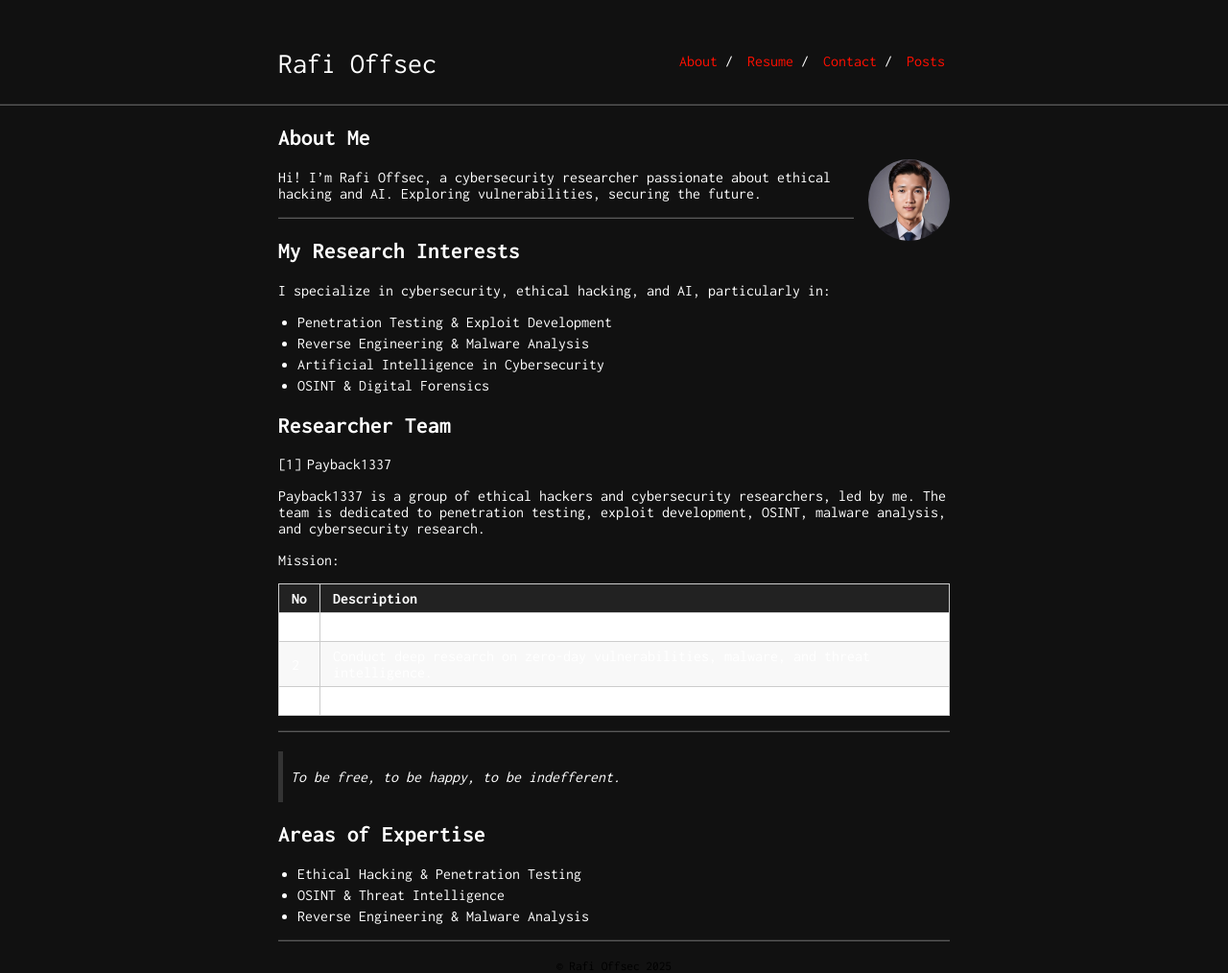
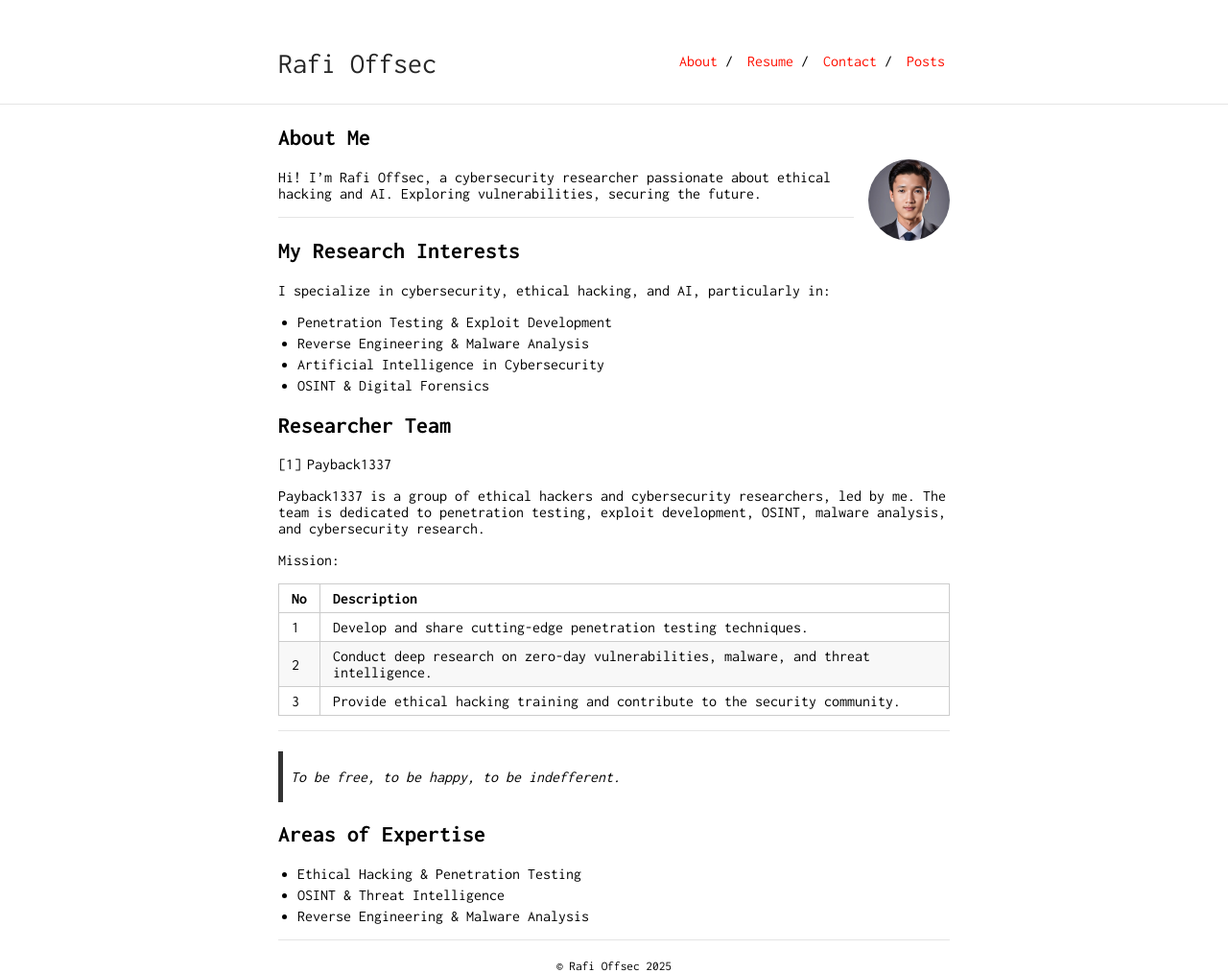
Before and after one commit to rafioffsec/rafioffsec.github.io, a Jekyll site: the page built from index.md, in a window 1280 px wide. Shown: the whole page at 96% size. Built offline with Jekyll 4.4.1, drawn with Linux system fonts in a browser that asks for light colours; our own code applies the rules of GitHub Pages for plain Markdown files.

Commit message:
Update _style.scss

```diff
--- a/_sass/_style.scss
+++ b/_sass/_style.scss
@@ -4,13 +4,15 @@
 
 Basic */
 
-html { height: 100%; margin: 0; padding: 0; } body { margin: 0; font-family: "Inconsolata"; height: 100%; background: #111; color: #ffffff; } a { text-decoration: none; color: $accent; } a:hover { text-decoration: underline; } hr { border: 0; height: 0; border-top: 1px solid rgba(255, 255, 255, 0.1); border-bottom: 1px solid rgba(255, 255, 255, 0.3); }
+
+html { height: 100%; margin: 0; padding: 0; } body { margin: 0; font-family: "Inconsolata"; height: 100%; } a { text-decoration: none; color: $accent; } a:hover { text-decoration: underline; } hr { border: 0; height: 0; border-top: 1px solid rgba(0, 0, 0, 0.1); border-bottom: 1px solid rgba(255, 255, 255, 0.3); }
 
 /*
 
 Navbar */
 
-#author-name { font-size: 30px; color: #ffffff; display: inline-block; } .navbar { padding: 50px 0 50px 0; } .navbar-ul { display: inline-block; margin: 0; padding: 5px 0 5px 0; margin-left: 20px; } .nav-list { list-style-type: none; margin: 0 5px 0 10px; } .alignable { display: inline-block; } .pull-left { @extend .alignable; float: left; } .pull-right { @extend .alignable; float: right; }
+
+#author-name { font-size: 30px; color: #272727; display: inline-block; } .navbar { padding: 50px 0 50px 0; } .navbar-ul { display: inline-block; margin: 0; padding: 5px 0 5px 0; margin-left: 20px; } .nav-list { list-style-type: none; margin: 0 5px 0 10px; } .alignable { display: inline-block; } .pull-left { @extend .alignable; float: left; } .pull-right { @extend .alignable; float: right; }
 
 /* Divs */
 
@@ -19,12 +21,6 @@ Navbar */
 /* Institute Image */
 
 #ins-logo { margin: auto; display: block; max-height: 100px; text-align: center; }
-
-/* Tables */
-
-table { width: 100%; border-collapse: collapse; background: #1a1a1a; color: #ffffff; }
-th, td { border: 1px solid #333; padding: 10px; text-align: left; }
-th { background: #222; color: #ffffff; }
 
 /* Mobile */
 
```
